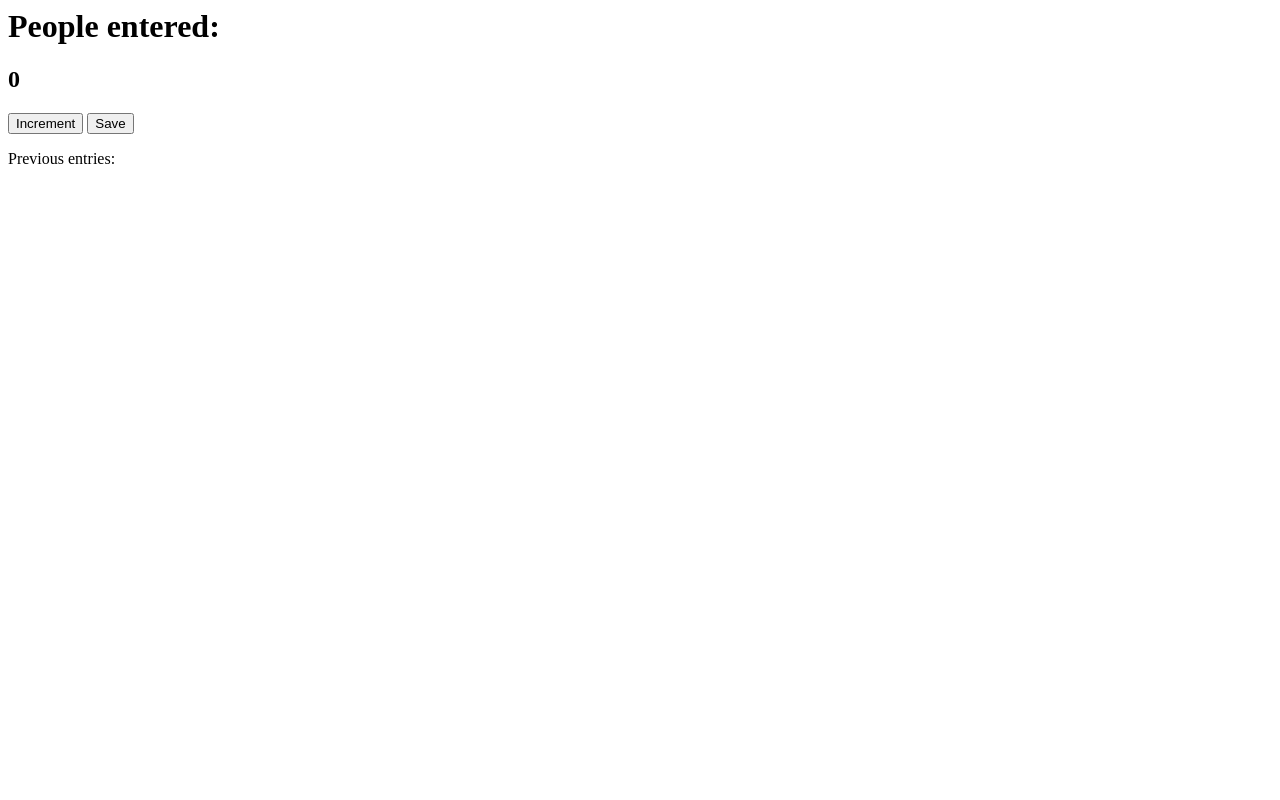
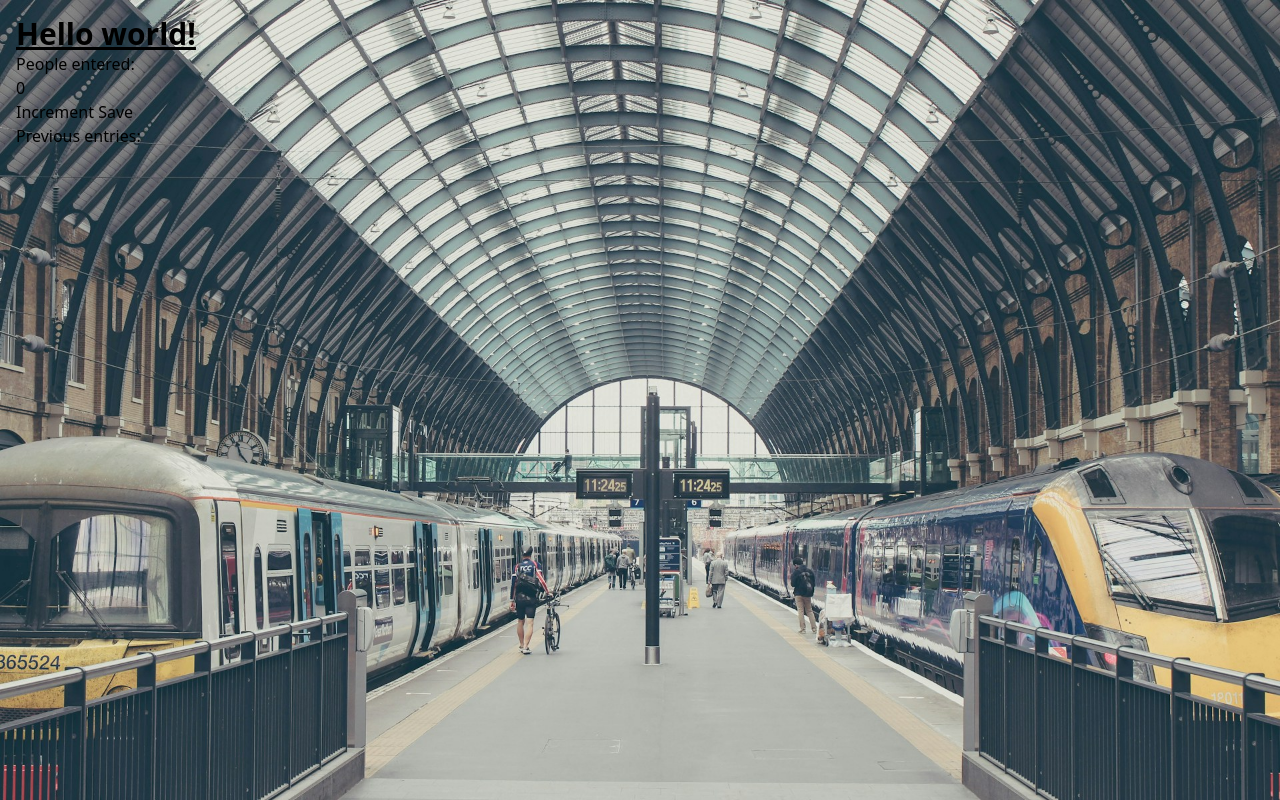
Before and after one commit to nicolasmesser/passenger-counter, a website: page index.html in a window 1280 px wide. Drawn offline with Linux system fonts and the light colour scheme.

Commit message:
Adding TailwindCSS to Project

```diff
--- a/index.html
+++ b/index.html
@@ -1,13 +1,20 @@
 <html>
     <head>
-        <link rel="stylesheet" href="index.css">
+        <meta charset="UTF-8">
+        <meta name="viewport" content="width=device-width, initial-scale=1.0">
+        <link href="./output.css" rel="stylesheet">
     </head>
     <body>
+      <div class="container mx-auto p-4">
+        <h1 class="text-3xl font-bold underline">
+          Hello world!
+        </h1>
         <h1>People entered:</h1>
         <h2 id="count-el">0</h2>
         <button id="increment-btn" onclick="increment()">Increment</button>
         <button id="save-btn" onclick="save()">Save</button>
         <p id="save-el">Previous entries:</p>
         <script src="index.js"></script>
+      </div>
     </body>
 </html>
--- /dev/null
+++ b/input.css
@@ -0,0 +1,8 @@
+@tailwind base;
+@tailwind components;
+@tailwind utilities;
+
+body {
+  background-image: url("station.jpg");
+  background-size: cover;
+}
--- /dev/null
+++ b/package.json
@@ -0,0 +1,5 @@
+{
+  "devDependencies": {
+    "tailwindcss": "^3.4.1"
+  }
+}
--- /dev/null
+++ b/tailwind.config.js
@@ -0,0 +1,8 @@
+/** @type {import('tailwindcss').Config} */
+module.exports = {
+  content: ["/*.{html,js}"],
+  theme: {
+    extend: {},
+  },
+  plugins: [],
+}
```
Also changed, not shown: output.css (added), 1 other file.
